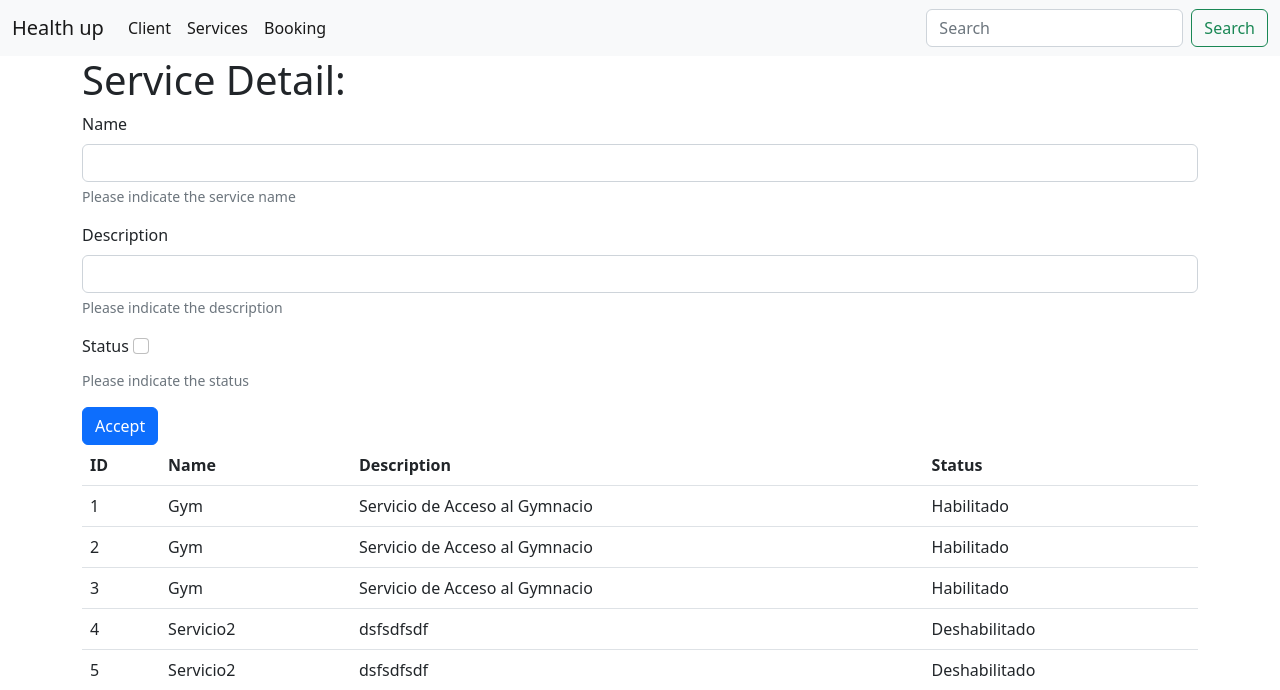
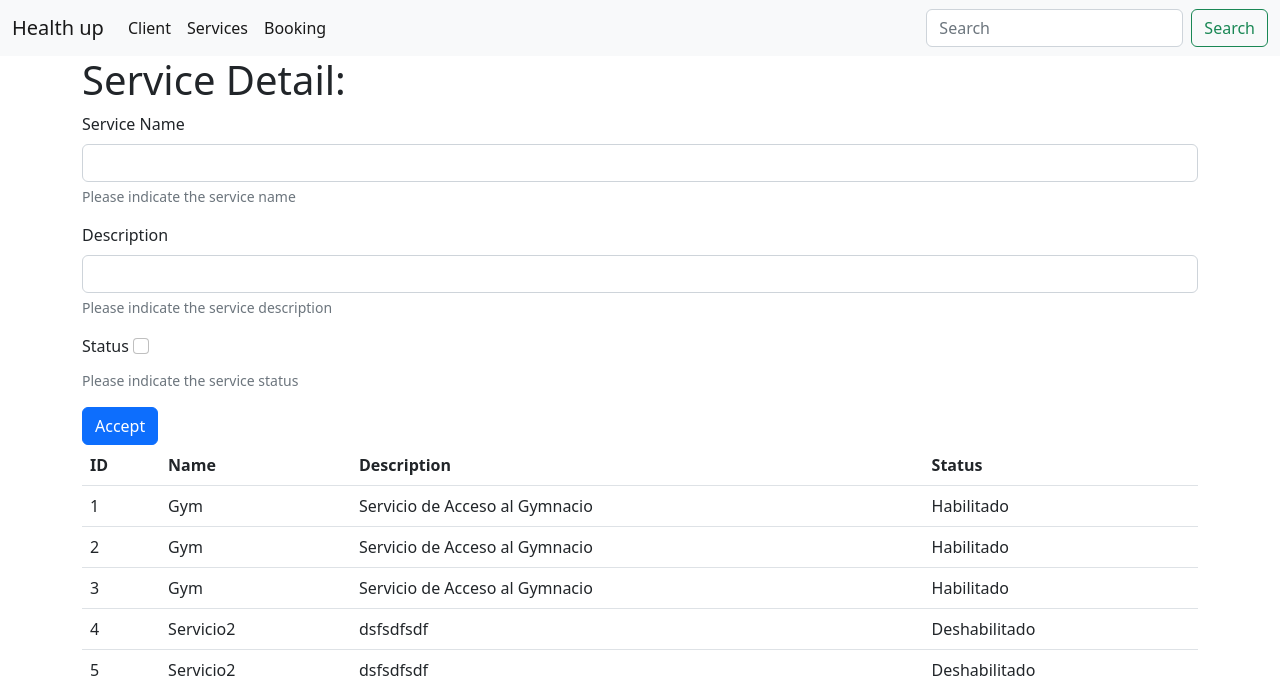
Before and after one commit to jhosymijares/entrega1-mijares, a Django app: page /service/ in a window 1280 px wide. Shown: the top 690 px of the page. Run offline with Django 3.2, Linux system fonts and the light colour scheme; data comes from the database, SQL or seed files in the repository; both versions use the stored data as it was after the commit.

Commit message:
se corrigen los wordings del servicio

```diff
--- a/health_up/templates/service.html
+++ b/health_up/templates/service.html
@@ -10,7 +10,7 @@
         <form method="post" action="/service/">
             {% csrf_token %}
             <div class="mb-3">
-                <label for="service_name" class="form-label">Name</label>
+                <label for="service_name" class="form-label">Service Name</label>
                 <input type="text" class="form-control" id="service_name" name="name" aria-describedby="service_name_help">
                 <div id="service_name_help" class="form-text">Please indicate the service name</div>
             </div>
@@ -18,13 +18,13 @@
             <div class="mb-3">
                 <label for="service_description" class="form-label">Description</label>
                 <input type="text" class="form-control" id="service_description" name="description" aria-describedby="service_description_help">
-                <div id="service_description_help" class="form-text">Please indicate the description</div>
+                <div id="service_description_help" class="form-text">Please indicate the service description</div>
             </div>
 
             <div class="mb-3">
                 <label for="status" class="form-label">Status</label>
                 <input type="checkbox" class="form-check-input" id="status" name="status" aria-describedby="service_status_help">
-                <div id="service_status_help" class="form-text">Please indicate the status</div>
+                <div id="service_status_help" class="form-text">Please indicate the service status</div>
             </div>
 
             <button type="submit" class="btn btn-primary">Accept</button>
```
Also changed, not shown: db.sqlite3.
